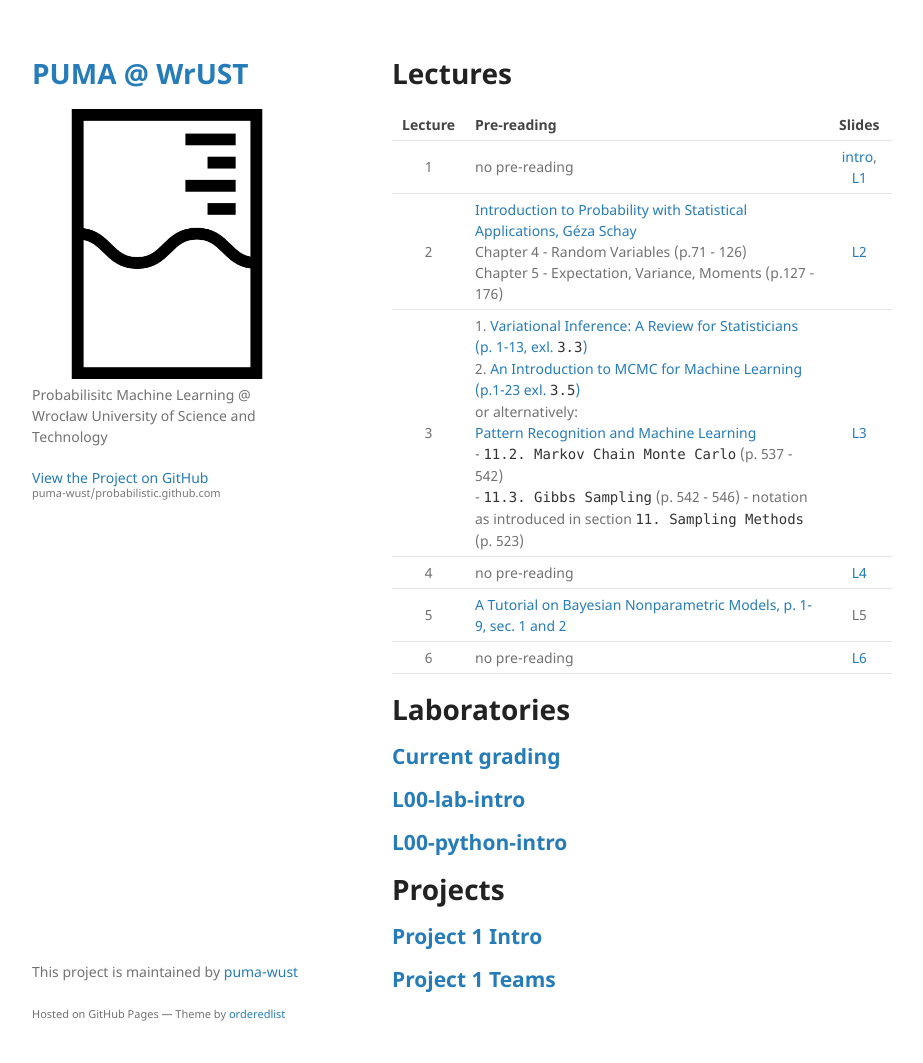
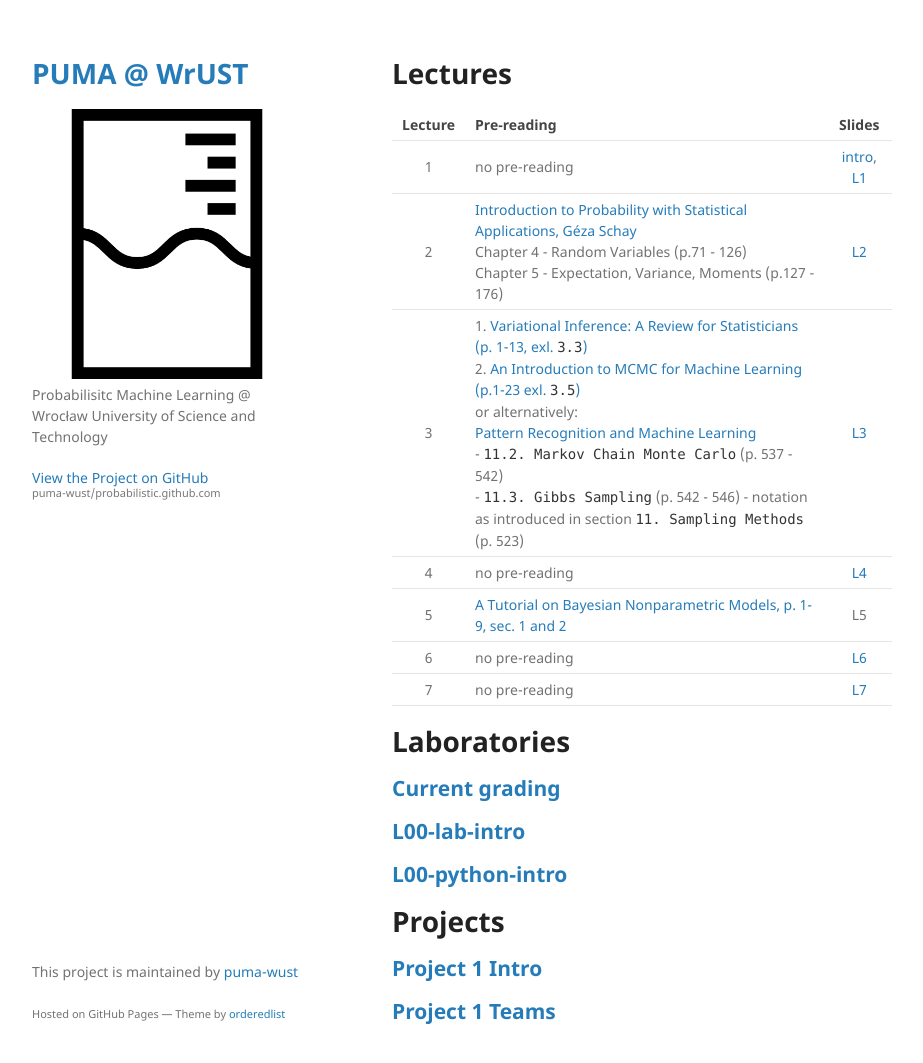
Before and after one commit to puma-wust/probabilistic.github.com, a Jekyll site: the page built from index.md, in a window 1280 px wide and 1093 px high. Shown: the top 1063 px of the window, without its empty margins (178-1101 px from the left). Built offline with Jekyll 4.4.1, drawn with Linux system fonts in a browser that asks for light colours; our own code applies the rules of GitHub Pages for plain Markdown files.

Commit message:
added lecture 7

```diff
--- a/index.md
+++ b/index.md
@@ -11,7 +11,7 @@ layout: default
 |4|no pre-reading|[L4](/static/PUMA2020_lecture_4.pdf)|
 |5|[A Tutorial on Bayesian Nonparametric Models, p. 1-9, sec. 1 and 2](https://www.cs.princeton.edu/courses/archive/fall11/cos597C/reading/GershmanBlei2011.pdf)|L5|
 |6|no pre-reading|[L6](/static/PUMA2020_lecture_6.pdf)
-
+|7|no pre-reading|[L7](/static/PUMA2020_lecture_7.pdf)
 
 # Laboratories
 ## [Current grading](https://docs.google.com/spreadsheets/d/1F8VizwnzOVgrZ6KpPuCqaYm6Wj_S_PJIXQFRgUROfsY/edit?usp=sharing)
```
Also changed, not shown: 1 other file.
